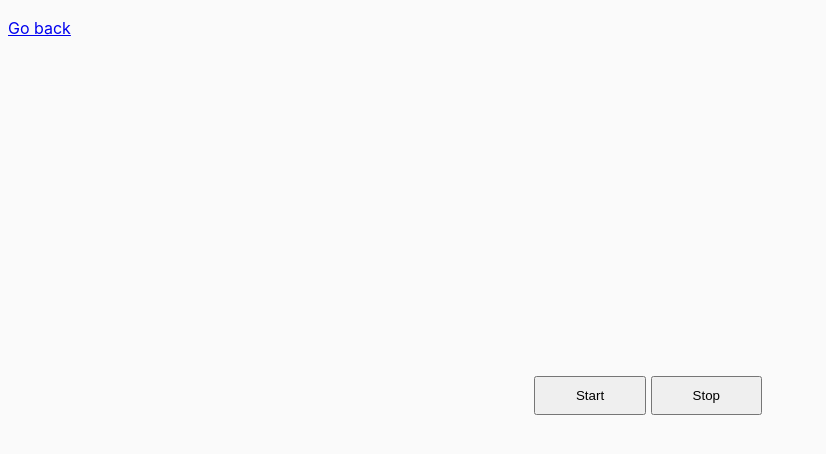
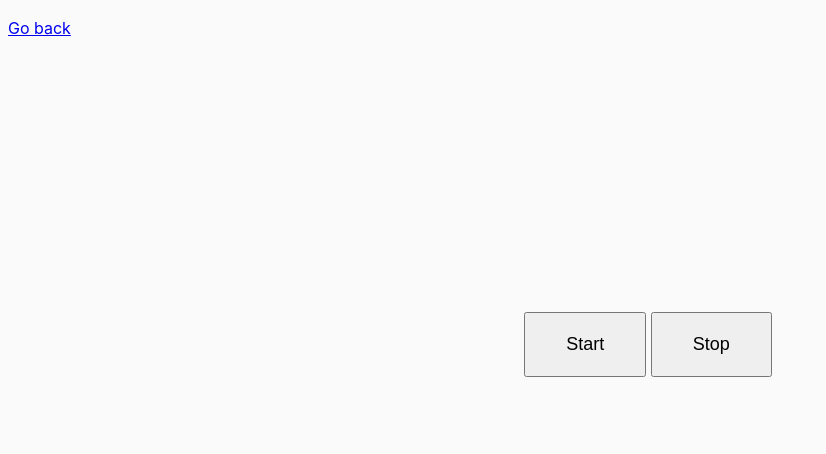
Before and after one commit to ViacheslavDedov/goit-js-hw-09, a website built with Parcel: page src/01-color-switcher.html in a window 1280 px wide. Shown: the whole page, without its empty margins (0-826 px from the left). Built offline with nearby package versions, Linux system fonts and the light colour scheme.

Commit message:
fix dz 9/1

```diff
--- a/src/css/common.css
+++ b/src/css/common.css
@@ -20,8 +20,8 @@ img {
 /* ----- color-swither ----- */
 
 button {
-  padding: 10px 40px;
-  text-align: center;
+  padding: 20px 40px;
+  font-size: large;
 }
 
 .switcher {
@@ -30,7 +30,7 @@ button {
 }
 
 .switcher button {
-  margin-top: calc(50%/2);
+  margin-top: calc(40%/2);
 }
 
 .switcher p {
```
